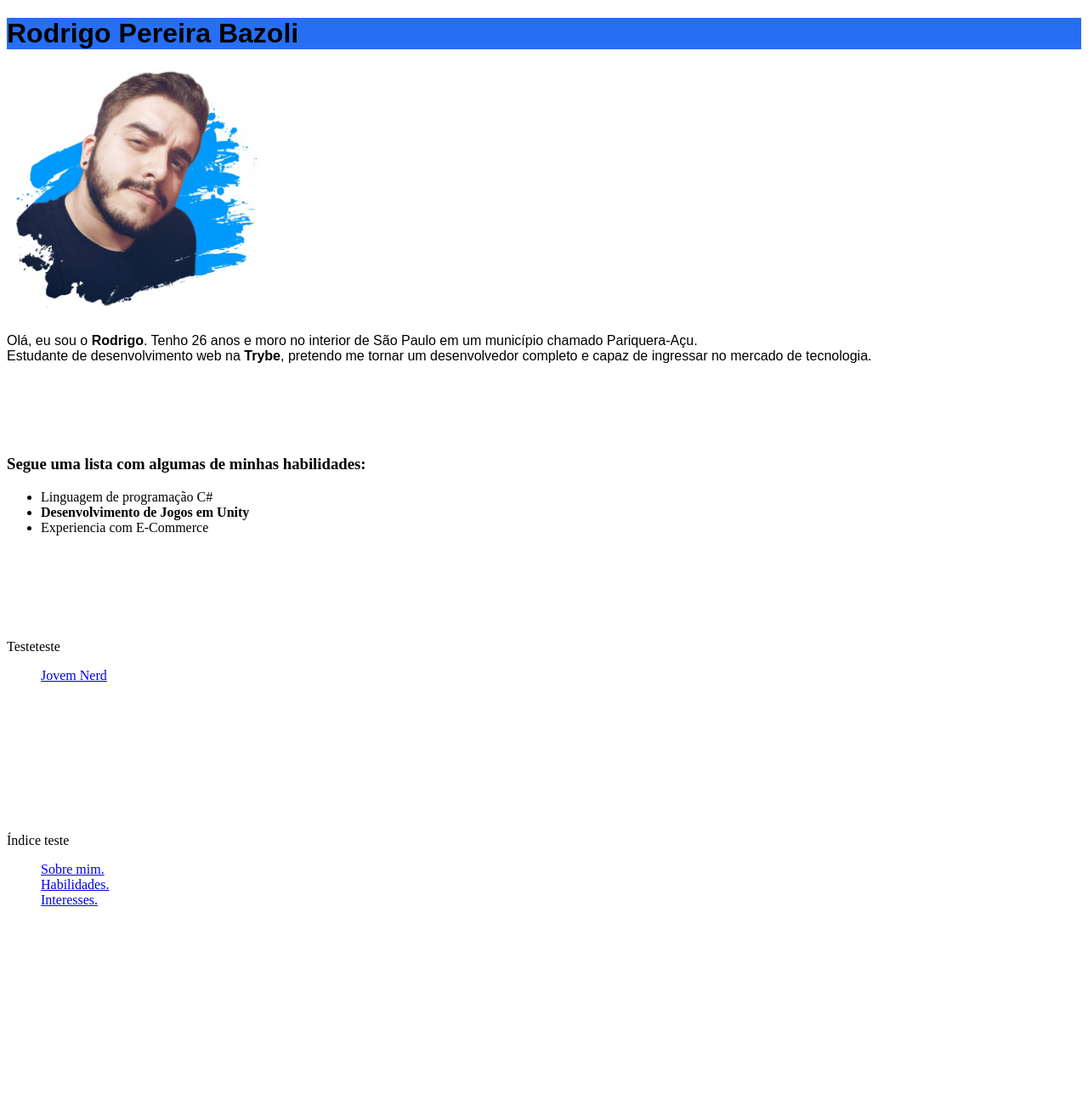
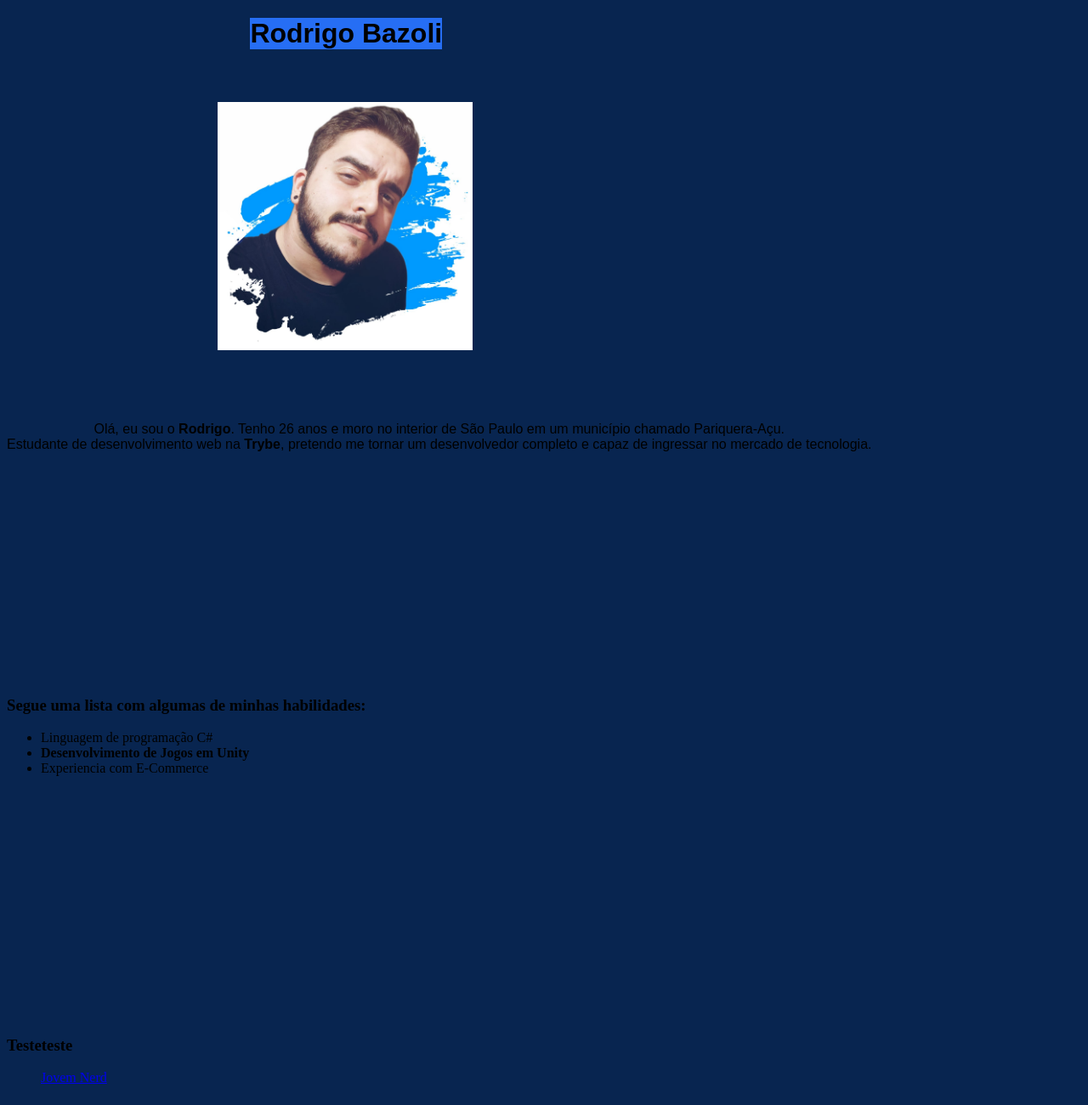
Before and after one commit to zBazoli/zBazoli.github.io, a plain HTML site: page index.html in a window 1280 px wide. Shown: the top 1300 px of the page at 85% size. Before the commit the page ends 1084 px from the top, so only its background shows below. Drawn offline with Linux system fonts and the light colour scheme.

Commit message:
modificaçoes

```diff
--- a/index.html
+++ b/index.html
@@ -8,36 +8,39 @@
     <link rel="stylesheet" type="text/css" href="style.css">
     <style></style>
 </head>
+
 <body>
+    <h1 id="nome">Rodrigo Bazoli<h1>
 
-    <div id="texto">
-    <h1 id="nome">Rodrigo Pereira Bazoli<h1>
     <h2></h2>
+
+        <div id="foto">
             <img src="portfolioxtest.png" alt="Foto de Rodrigo Bazoli" width="300px">
+        </div>
 
-    <p id="sobre">Olá, eu sou o <strong>Rodrigo</strong>. Tenho 26 anos e moro no interior de São Paulo em um município chamado Pariquera-Açu.
+    <p id="sobre">
+        Olá, eu sou o <strong>Rodrigo</strong>. Tenho 26 anos e moro no interior de São Paulo em um município chamado Pariquera-Açu.
     <br>Estudante de desenvolvimento web na <strong>Trybe</strong>, pretendo me tornar um desenvolvedor completo e capaz de ingressar no mercado de tecnologia.
     </p>
 
-    <br><br><br><br>
-
+<div id="skills">
     <h3><strong>Segue uma lista com algumas de minhas habilidades:</strong></h3>
         <ul>
             <li>Linguagem de programação C#</li>
             <li><strong>Desenvolvimento de Jogos em Unity</strong></li>
             <li>Experiencia com E-Commerce</li>
         </ul>
+</div>
 
-    <br><br><br><br><br>
-
-    <p>Testeteste</p>
+<div id="blog">
+        <h3>Testeteste</h3>
         <ul>
             <a href="https://jovemnerd.com.br/" target="_blank">Jovem Nerd</a>
         </ul>
+</div>
 
-    <br><br><br><br><br><br><br><br>
-
-    <p>Índice teste
+<div id="indice">
+    <h3>Índice teste
         <ul>
             <a href="#sobre">Sobre mim.</a>
             <br>
@@ -45,7 +48,7 @@
             <br>
             <a href="#interesse">Interesses.</a>
         </ul>
-    </p>
+    </h3>
 </div>
 
 </body>
--- a/style.css
+++ b/style.css
@@ -1,12 +1,39 @@
 body {
-    background-color: white;
+    background-color: rgb(8, 37, 80);
 }
 
 #nome {
     background-color: rgb(38, 110, 244);
     font-family: sans-serif;
+    position:absolute;
+    left: 23%;
+    top: 0%;
 }
 
 #sobre {
     font-family: sans-serif;
+    text-align: center;
+    position:absolute;
+    top: 60%;
 }
+
+#foto {
+    position:absolute;
+    top: 15%;
+    left: 20%;
+}
+
+#skills{
+    position:absolute;
+    top: 100%;
+}
+
+#blog {
+    position:absolute;
+    top: 150%;
+}
+
+#indice {
+    position:absolute;
+    top: 200%;
+}
```
Lines whose indentation alone changed are shown as unchanged.
